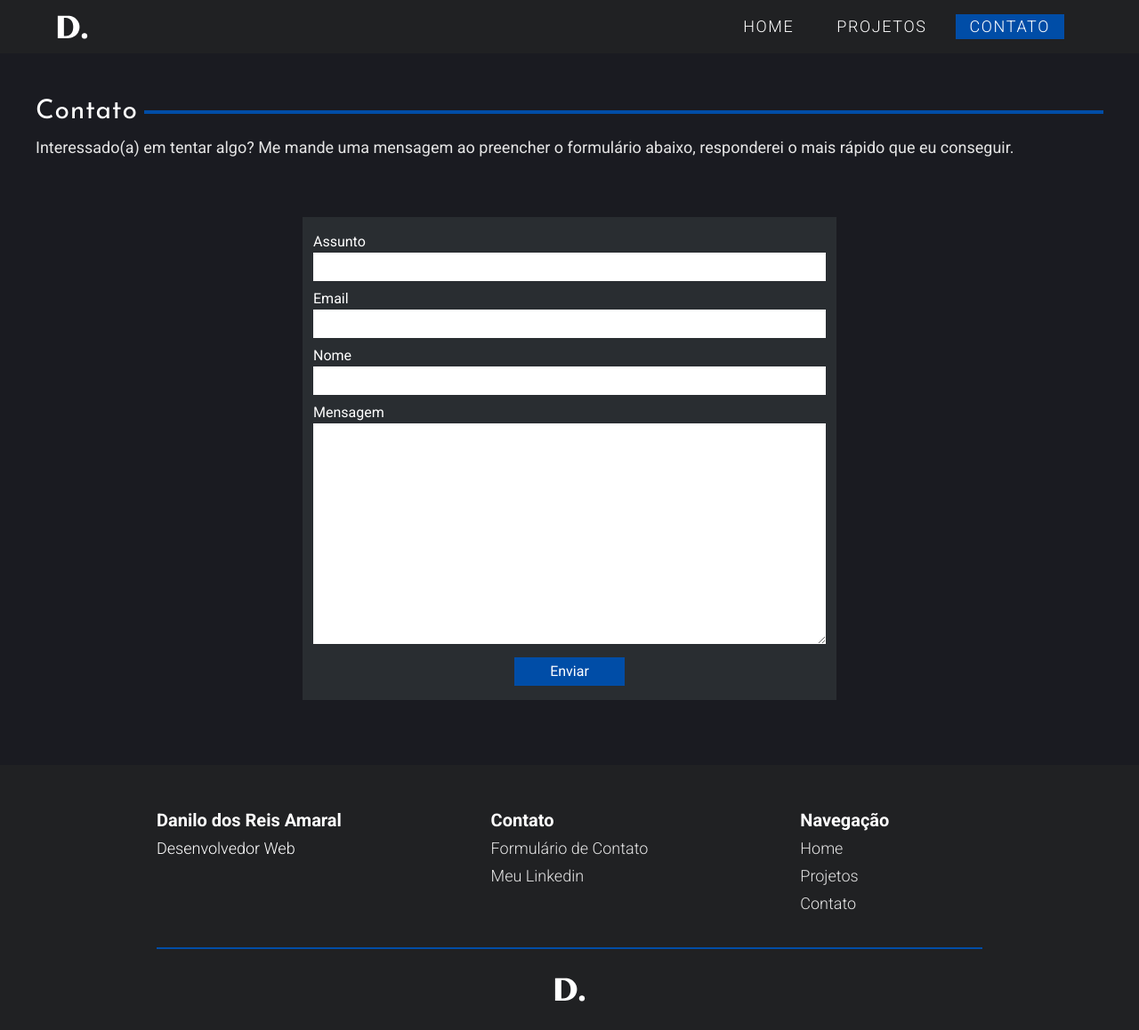
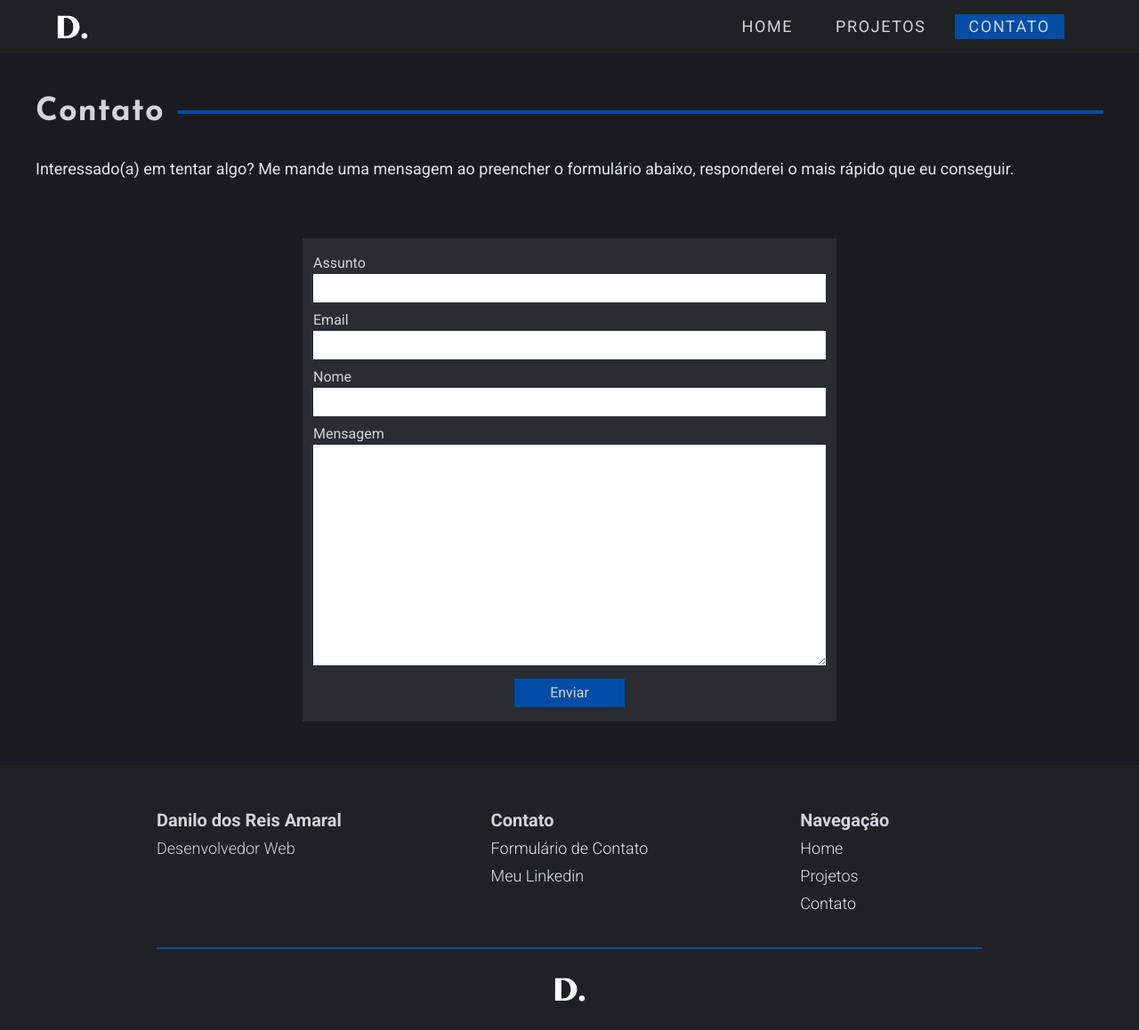
Before and after one commit to DanReiss/personal-website, a Next.js app: page /contact in a window 1280 px wide. Shown: the whole page at 89% size. Built offline with nearby package versions, Linux system fonts and the light colour scheme.

Commit message:
Fazer melhorias de estilos, remover projeto, adicionar página 404 Algumas mudanças foram feitas em relação ao tamanho do texto, cores e espaçamento. Além disso o projeto Jogo Da Memória foi removido e foi adicionada a página 404 para quando o usuário digitar uma rota inválida

```diff
--- a/src/components/Navbar.jsx
+++ b/src/components/Navbar.jsx
@@ -27,7 +27,7 @@ function Navbar({ active }) {
   };
 
   return (
-    <div className="sticky top-0 w-full z-10 text-white font-light tracking-widest lg:bg-dark_gray lg:flex lg:flex-row lg:px-16">
+    <div className="sticky top-0 w-full z-10 text-white tracking-widest lg:bg-dark_gray lg:flex lg:flex-row lg:px-16">
       <div className="relative z-20 w-full lg:w-1/2 flex flex-row justify-between items-center bg-dark_gray p-4 px-5 lg:p-0">
         <Link href="/">
           <Image
--- a/src/components/ProjectItem.jsx
+++ b/src/components/ProjectItem.jsx
@@ -63,7 +63,7 @@ function ProjectItem({ itemdata }) {
           target="_blank"
           rel="noreferrer"
         >
-          <h4 className="font-josefin text-xl mt-1">{itemdata.name}</h4>
+          <h4 className="font-josefin text-xl mt-2 mb-1">{itemdata.name}</h4>
         </a>
         <TextSM>{itemdata.description}</TextSM>
       </div>
--- a/src/components/Typography.jsx
+++ b/src/components/Typography.jsx
@@ -3,15 +3,15 @@ import React from 'react';
 function Title2({ children: content, withDecoration, className }) {
   if (withDecoration) {
     return (
-      <div className={`flex mb-6 md:mb-6 ${className}`}>
-        <h3 className="font-josefin text-3xl md:text-4xl tracking-wide">{content}</h3>
+      <div className={`flex mb-6 md:mb-8 ${className}`}>
+        <h3 className="font-josefin text-3xl md:text-[2.25rem] font-bold tracking-wide">{content}</h3>
         <span className="bg-blue w-full h-1 inline-block flex-1 m-auto ml-2 md:ml-4" />
       </div>
     );
   }
 
   return (
-    <h3 className={`font-josefin text-3xl md:text-4xl tracking-wide mb-6 md:mb-6 ${className}`}>{content}</h3>
+    <h3 className={`font-josefin text-3xl md:text-[2.25rem] font-bold tracking-wide mb-6 md:mb-8 ${className}`}>{content}</h3>
   );
 }
 
--- /dev/null
+++ b/src/pages/404.jsx
@@ -0,0 +1,33 @@
+import React from 'react';
+import Image from 'next/image';
+import { Text } from '@/components/Typography';
+
+export default function Custom404() {
+  return (
+    // o height deve ser screen - navbar
+    <div className="grid place-items-center flex-1 bg-gray text-white">
+      <div className="flex flex-col md:flex-row items-center max-w-screen-lg gap-8 px-4 sm:px-6 md:px-8 py-8 md:py-12">
+        <div className="text-center md:text-start">
+          <h1 className="text-[6rem] sm:text-[8rem] md:text-[12rem] leading-none font-josefin font-semibold">
+            404
+          </h1>
+          <h2 className="text-3xl md:text-4xl font-josefin font-semibold">Página não encontrada</h2>
+          <Text className="my-4 sm:my-6">
+            A URL requisitada não foi encontrada. O link que você usou está
+            provavelmente quebrado ou essa página foi removida.
+          </Text>
+          <a href="/" className="my-4 sm:my-6">
+            <button type="button" className="p-2 rounded border border-blue bg-blue hover:bg-dark_gray  hover:border-white active:bg-dark_gray active:border-white transition-all">RETORNAR À HOME</button>
+          </a>
+        </div>
+        <Image
+          src="/icons/404page.png"
+          width={250}
+          height={250}
+          alt="404 page illustration"
+          className="md:scale-[1.25]"
+        />
+      </div>
+    </div>
+  );
+}
--- a/src/pages/_app.jsx
+++ b/src/pages/_app.jsx
@@ -28,8 +28,10 @@ function App({ Component, pageProps, router }) {
         <link rel="shortcut icon" href="icons/logo.svg" type="image/x-icon" />
         <meta name="description" content="Olá, eu sou o Danilo dos Reis. Estou começando na área de desenvolvimento de aplicações web, focado principalmente no Front-end" />
       </Head>
-      <Navbar active={router.route} />
-      <Component {...pageProps} />
+      <div className="flex flex-col min-h-screen">
+        <Navbar active={router.route} />
+        <Component {...pageProps} />
+      </div>
       <Footer />
     </div>
   );
--- a/src/pages/contact.jsx
+++ b/src/pages/contact.jsx
@@ -2,6 +2,7 @@
 /* eslint-disable import/extensions */
 import React from 'react';
 import Head from 'next/head';
+import { Title2 } from '@/components/Typography';
 
 function Contact() {
   return (
@@ -11,10 +12,7 @@ function Contact() {
       </Head>
       <div className="w-full min-h-screen text-white bg-dark_blue px-6 py-12">
         <div className="container">
-          <div className="flex mb-2">
-            <h3 className="font-josefin text-3xl tracking-wide">Contato</h3>
-            <span className="bg-blue w-full h-1 inline-block flex-1 m-auto ml-2" />
-          </div>
+          <Title2 withDecoration>Contato</Title2>
           <p className="text-neutral-200 md:text-lg">
             Interessado(a) em tentar algo?
             Me mande uma mensagem ao preencher o formulário abaixo,
--- a/src/pages/index.jsx
+++ b/src/pages/index.jsx
@@ -125,16 +125,23 @@ function Home({ projects }) {
         <motion.section {...opacityProps} className="text-white px-4 sm:px-6 md:px-8 py-8 md:py-12">
           <div className="mb-8 md:mb-12 container">
             <Title2 withDecoration>Sobre Mim</Title2>
-            <h4 className="mb-3 text-lg md:text-xl">Desenvolvedor Web Front-End</h4>
+            <div className="flex mb-3">
+              <Image
+                src="/icons/suitcase.svg"
+                height={20}
+                width={20}
+                alt="occupation icon"
+              />
+              <h4 className="ml-3 md:text-lg">Desenvolvedor Web</h4>
+            </div>
             <div className="flex mb-3">
               <Image
                 src="/icons/location.svg"
-                height={16.4}
-                width={13}
+                height={18}
+                width={18}
                 alt="location icon"
-                className="w-fit"
               />
-              <h4 className="ml-2 md:text-lg">Brasília-DF</h4>
+              <h4 className="ml-3 md:text-lg">Brasília-DF</h4>
             </div>
             <p className="text-neutral-200 md:text-lg">
               Sempre tive afinidade com tecnologia e a internet desde muito novo e procurando
--- a/src/pages/projects.jsx
+++ b/src/pages/projects.jsx
@@ -37,7 +37,7 @@ function Projects({ projects }) {
       <Head>
         <title>Danilo dos Reis Amaral | Projetos</title>
       </Head>
-      <div className="w-full min-h-screen text-white bg-dark_blue px-6 py-12">
+      <div className="w-full flex-1 text-white bg-dark_blue px-6 py-12">
         <div className="container">
           <Title2 withDecoration>Projetos</Title2>
           <Text className="mb-4">
--- a/tailwind.config.js
+++ b/tailwind.config.js
@@ -7,17 +7,12 @@ module.exports = {
   ],
   theme: {
     extend: {
-      backgroundImage: {
-        'gradient-radial': 'radial-gradient(var(--tw-gradient-stops))',
-        'gradient-conic':
-          'conic-gradient(from 180deg at 50% 50%, var(--tw-gradient-stops))',
-      },
       fontFamily: {
         roboto: ['var(--font-roboto)', 'sans-serif'],
         josefin: ['var(--font-josefin)', 'sans-serif'],
       },
       colors: {
-        white: '#FFFFFF',
+        white: '#D1D4DA',
         dark_blue: '#1A1B21',
         blue: '#004DA7',
         dark_gray: '#202123',
```
Also changed, not shown: public/projects.json (+2 -12 lines), public/icons/404page.png (added), public/icons/suitcase.svg (added).
